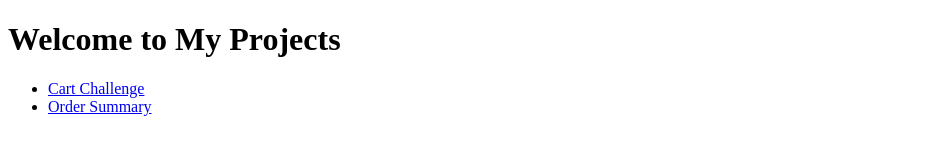
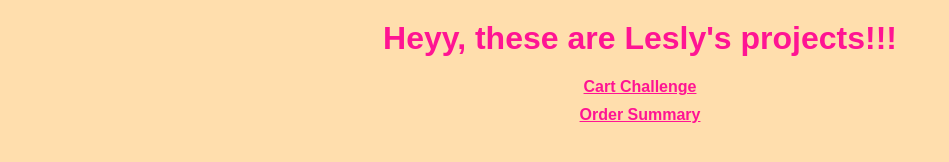
Before and after one commit to mawunammm/Internship-, a plain HTML site: page index.html in a window 1280 px wide. Shown: the whole page, without its empty margins (0-949 px from the left). Drawn offline with Linux system fonts and the light colour scheme.

Commit message:
added a css for the index.html page

```diff
--- a/index.html
+++ b/index.html
@@ -1,12 +1,14 @@
 <!DOCTYPE html>
-<html lang="en">
+<html>
   <head>
-    <meta charset="UTF-8">
-    <meta name="viewport" content="width=device-width, initial-scale=1.0">
-    <title>My Projects</title>
+    <meta charset="UTF-8" />
+    <meta http-equiv="X-UA-Compatible" content="IE=edge" />
+    <meta name="viewport" content="width=device-width, initial-scale=1.0" />
+    <title>Lesly duhh</title>
+    <link rel="stylesheet" href="style.css" />
   </head>
   <body>
-    <h1>Welcome to My Projects</h1>
+    <h1>Heyy, these are Lesly's projects!!!</h1>
     <ul>
       <li><a href="Cart_challenge/index.html">Cart Challenge</a></li>
       <li><a href="Order_summary/index.html">Order Summary</a></li>
--- /dev/null
+++ b/style.css
@@ -0,0 +1,31 @@
+body {
+    font-family: Arial, sans-serif;
+    background-color:navajowhite;
+    margin: 0;
+    padding: 0;
+}
+
+h1 {
+    color:deeppink;
+    text-align: center;
+    margin-top: 20px;
+}
+
+ul {
+    list-style-type: none;
+    padding: 0;
+}
+
+li {
+    margin: 10px;
+    text-align: center;
+}
+
+a {
+    color:deeppink;
+    font-weight: bold;
+}
+
+a:hover {
+    color:black;
+}
```
Also changed, not shown: Order_summary/index.html (line endings or trailing spaces). Lines whose indentation alone changed are shown as unchanged.
